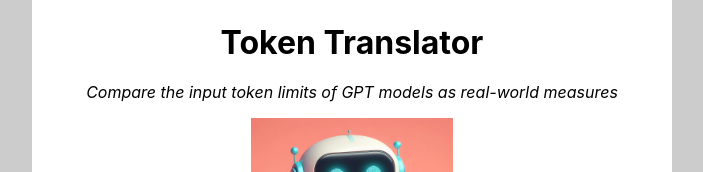
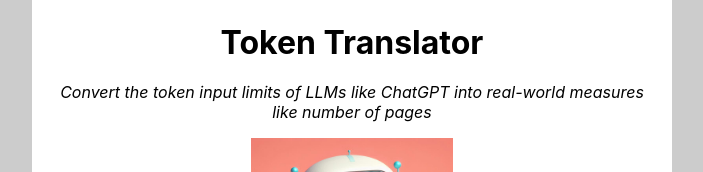
Before and after one commit to MichaelCurrin/token-translator, a React (Create React App) app: page / in a window 1280 px wide. Shown: the top 172 px of the page, without its empty margins (288-991 px from the left). Built offline with nearby package versions, Linux system fonts and the light colour scheme.

Commit message:
Update Header.jsx

```diff
--- a/src/components/Header.jsx
+++ b/src/components/Header.jsx
@@ -8,7 +8,7 @@
 
       <p>
         <i>
-          Compare the input token limits of GPT models as real-world measures
+          Convert the token input limits of LLMs like ChatGPT into real-world measures like number of pages
         </i>
       </p>
       <img src={headerImage} alt="Robot holding books" width="202"></img>
```
